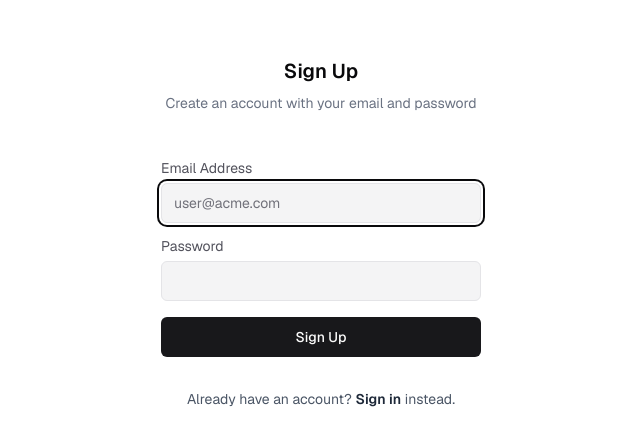
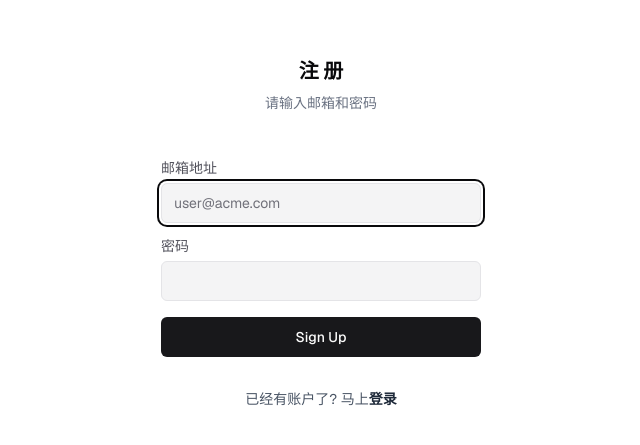
Before and after one commit to coder-wangtao/ai-chat, a Next.js app: page /register in a window 1280 px wide. Shown: the part 167-612 px from the top of the page, without its empty margins (319-959 px from the left). Built offline with nearby package versions, Linux system fonts and the light colour scheme; no server answers; what bcrypt-ts would draw is missing.

Commit message:
feat: complete auth

```diff
--- a/app/(auth)/actions.ts
+++ b/app/(auth)/actions.ts
@@ -67,6 +67,7 @@ export const register = async (
       return { status: "user_exists" } as RegisterActionState;
     }
     await createUser(validatedData.email, validatedData.password);
+
     await signIn("credentials", {
       email: validatedData.email,
       password: validatedData.password,
--- a/app/(auth)/api/auth/guest/route.ts
+++ b/app/(auth)/api/auth/guest/route.ts
@@ -7,6 +7,7 @@ export async function GET(request: Request) {
   const { searchParams } = new URL(request.url);
   const redirectUrl = searchParams.get("redirectUrl") || "/";
 
+  // 判断用户是否已经登录。
   const token = await getToken({
     req: request,
     secret: process.env.AUTH_SECRET,
--- a/app/(auth)/auth.config.ts
+++ b/app/(auth)/auth.config.ts
@@ -2,6 +2,8 @@ import type { NextAuthConfig } from "next-auth";
 
 export const authConfig = {
   pages: {
+    // signIn: "/login" → 登录页地址
+    // newUser: "/" → 新用户注册成功后跳转页面
     signIn: "/login",
     newUser: "/",
   },
--- a/app/(auth)/auth.ts
+++ b/app/(auth)/auth.ts
@@ -32,18 +32,21 @@ declare module "next-auth/jwt" {
 }
 
 export const {
-  handlers: { GET, POST },
-  auth,
-  signIn,
-  signOut,
+  handlers: { GET, POST },  // 用于处理 API 请求
+  auth,   // 中间件，用于保护页面
+  signIn,  // 前端调用的函数，登录和登出
+  signOut, // 前端调用的函数，登录和登出
 } = NextAuth({
   ...authConfig,
   providers: [
+    // 普通用户登录
     Credentials({
-      credentials: {},
+      credentials: {}, // 可以定义登录表单需要哪些字段，比如 { email, password }，这里为空表示自己处理。
       async authorize({ email, password }: any) {
         const users = await getUser(email);
         if (users.length === 0) {
+          // 如果用户不存在：
+          // 用 DUMMY_PASSWORD 验证，防止黑客通过响应时间判断用户是否存在。
           await compare(password, DUMMY_PASSWORD);
           return null;
         }
@@ -64,6 +67,7 @@ export const {
         return { ...user, type: "regular" };
       },
     }),
+    // 游客登录
     Credentials({
       id: "guest",
       credentials: {},
@@ -74,6 +78,8 @@ export const {
     }),
   ],
   callbacks: {
+    // 登录成功时，把用户 id 和 type 存入 JWT。
+    // 后续请求都会携带 JWT，用来验证身份。
     jwt({ token, user }) {
       if (user) {
         token.id = user.id as string;
@@ -83,11 +89,11 @@ export const {
       return token;
     },
     session({ session, token }) {
+      // 前端通过 useSession() 获取 session 时，会包含 id 和 type，方便在页面里区分普通用户和游客。
       if (session.user) {
         session.user.id = token.id;
         session.user.type = token.type;
       }
-
       return session;
     },
   },
--- a/app/(auth)/login/page.tsx
+++ b/app/(auth)/login/page.tsx
@@ -29,12 +29,12 @@ export default function Page() {
     if (state.status === "failed") {
       toast({
         type: "error",
-        description: "Invalid credentials!",
+        description: "登录失败，请重新登录！",
       });
     } else if (state.status === "invalid_data") {
       toast({
         type: "error",
-        description: "Failed validating your submission!",
+        description: "无效邮箱或密码，请重新登录！",
       });
     } else if (state.status === "success") {
       setIsSuccessful(true);
@@ -53,22 +53,21 @@ export default function Page() {
     <div className="flex h-dvh w-screen items-start justify-center bg-background pt-12 md:items-center md:pt-0">
       <div className="flex w-full max-w-md flex-col gap-12 overflow-hidden rounded-2xl">
         <div className="flex flex-col items-center justify-center gap-2 px-4 text-center sm:px-16">
-          <h3 className="font-semibold text-xl dark:text-zinc-50">Sign In</h3>
+          <h3 className="font-semibold text-xl dark:text-zinc-50">登 录</h3>
           <p className="text-gray-500 text-sm dark:text-zinc-400">
-            Use your email and password to sign in
+            用您的邮箱和密码登录
           </p>
         </div>
         <AuthForm action={handleSubmit} defaultEmail={email}>
-          <SubmitButton isSuccessful={isSuccessful}>Sign in</SubmitButton>
+          <SubmitButton isSuccessful={isSuccessful}>登录</SubmitButton>
           <p className="mt-4 text-center text-gray-600 text-sm dark:text-zinc-400">
-            {"Don't have an account? "}
+            {"如果您没有账号，现在免费"}
             <Link
               className="font-semibold text-gray-800 hover:underline dark:text-zinc-200"
               href="/register"
             >
-              Sign up
+              注册
             </Link>
-            {" for free."}
           </p>
         </AuthForm>
       </div>
--- a/app/(auth)/register/page.tsx
+++ b/app/(auth)/register/page.tsx
@@ -26,16 +26,16 @@ export default function Page() {
 
   useEffect(() => {
     if (state.status === "user_exists") {
-      toast({ type: "error", description: "Account already exists!" });
+      toast({ type: "error", description: "账户已存在!" });
     } else if (state.status === "failed") {
-      toast({ type: "error", description: "Failed to create account!" });
+      toast({ type: "error", description: "无法创建账户!" });
     } else if (state.status === "invalid_data") {
       toast({
         type: "error",
-        description: "Failed validating your submission!",
+        description: "失败。请查看您的提交!",
       });
     } else if (state.status === "success") {
-      toast({ type: "success", description: "Account created successfully!" });
+      toast({ type: "success", description: "账户创建成功!" });
 
       setIsSuccessful(true);
       updateSession();
@@ -53,22 +53,21 @@ export default function Page() {
     <div className="flex h-dvh w-screen items-start justify-center bg-background pt-12 md:items-center md:pt-0">
       <div className="flex w-full max-w-md flex-col gap-12 overflow-hidden rounded-2xl">
         <div className="flex flex-col items-center justify-center gap-2 px-4 text-center sm:px-16">
-          <h3 className="font-semibold text-xl dark:text-zinc-50">Sign Up</h3>
+          <h3 className="font-semibold text-xl dark:text-zinc-50">注 册</h3>
           <p className="text-gray-500 text-sm dark:text-zinc-400">
-            Create an account with your email and password
+            请输入邮箱和密码
           </p>
         </div>
         <AuthForm action={handleSubmit} defaultEmail={email}>
           <SubmitButton isSuccessful={isSuccessful}>Sign Up</SubmitButton>
           <p className="mt-4 text-center text-gray-600 text-sm dark:text-zinc-400">
-            {"Already have an account? "}
+            {"已经有账户了? 马上"}
             <Link
               className="font-semibold text-gray-800 hover:underline dark:text-zinc-200"
               href="/login"
             >
-              Sign in
+              登录
             </Link>
-            {" instead."}
           </p>
         </AuthForm>
       </div>
--- a/components/auth-form.tsx
+++ b/components/auth-form.tsx
@@ -21,7 +21,7 @@ export function AuthForm({
           className="font-normal text-zinc-600 dark:text-zinc-400"
           htmlFor="email"
         >
-          Email Address
+          邮箱地址
         </Label>
 
         <Input
@@ -42,7 +42,7 @@ export function AuthForm({
           className="font-normal text-zinc-600 dark:text-zinc-400"
           htmlFor="password"
         >
-          Password
+          密码
         </Label>
 
         <Input
--- a/components/sidebar-user-nav.tsx
+++ b/components/sidebar-user-nav.tsx
@@ -59,7 +59,7 @@ export function SidebarUserNav({ user }: { user: User }) {
                   width={24}
                 />
                 <span className="truncate" data-testid="user-email">
-                  {isGuest ? "Guest" : user?.email}
+                  {isGuest ? "游客" : user?.email}
                 </span>
                 <ChevronUp className="ml-auto" />
               </SidebarMenuButton>
@@ -104,7 +104,7 @@ export function SidebarUserNav({ user }: { user: User }) {
                 }}
                 type="button"
               >
-                {isGuest ? "Login to your account" : "Sign out"}
+                {isGuest ? "登录" : "退出"}
               </button>
             </DropdownMenuItem>
           </DropdownMenuContent>
--- a/lib/db/queries.ts
+++ b/lib/db/queries.ts
@@ -44,7 +44,8 @@ const db = drizzle(client);
 
 export async function getUser(email: string): Promise<User[]> {
   try {
-    return await db.select().from(user).where(eq(user.email, email));
+    // select * from user where user.email = ?
+    return await db.select().from(user).where(eq(user.email,email))
   } catch (_error) {
     throw new ChatSDKError(
       "bad_request:database",
@@ -57,6 +58,7 @@ export async function createUser(email: string, password: string) {
   const hashedPassword = generateHashedPassword(password);
 
   try {
+    // insert into user (email, password) values (?, ?);
     return await db.insert(user).values({ email, password: hashedPassword });
   } catch (_error) {
     throw new ChatSDKError("bad_request:database", "Failed to create user");
@@ -66,7 +68,7 @@ export async function createUser(email: string, password: string) {
 export async function createGuestUser() {
   const email = `guest-${Date.now()}`;
   const password = generateHashedPassword(generateUUID());
-
+  // inset into "user" (email, password) values (?,?) returning id, email;
   try {
     return await db.insert(user).values({ email, password }).returning({
       id: user.id,
```
Also changed, not shown: app/(auth)/api/auth/[...nextauth]/route.ts (+7 -0 lines).
